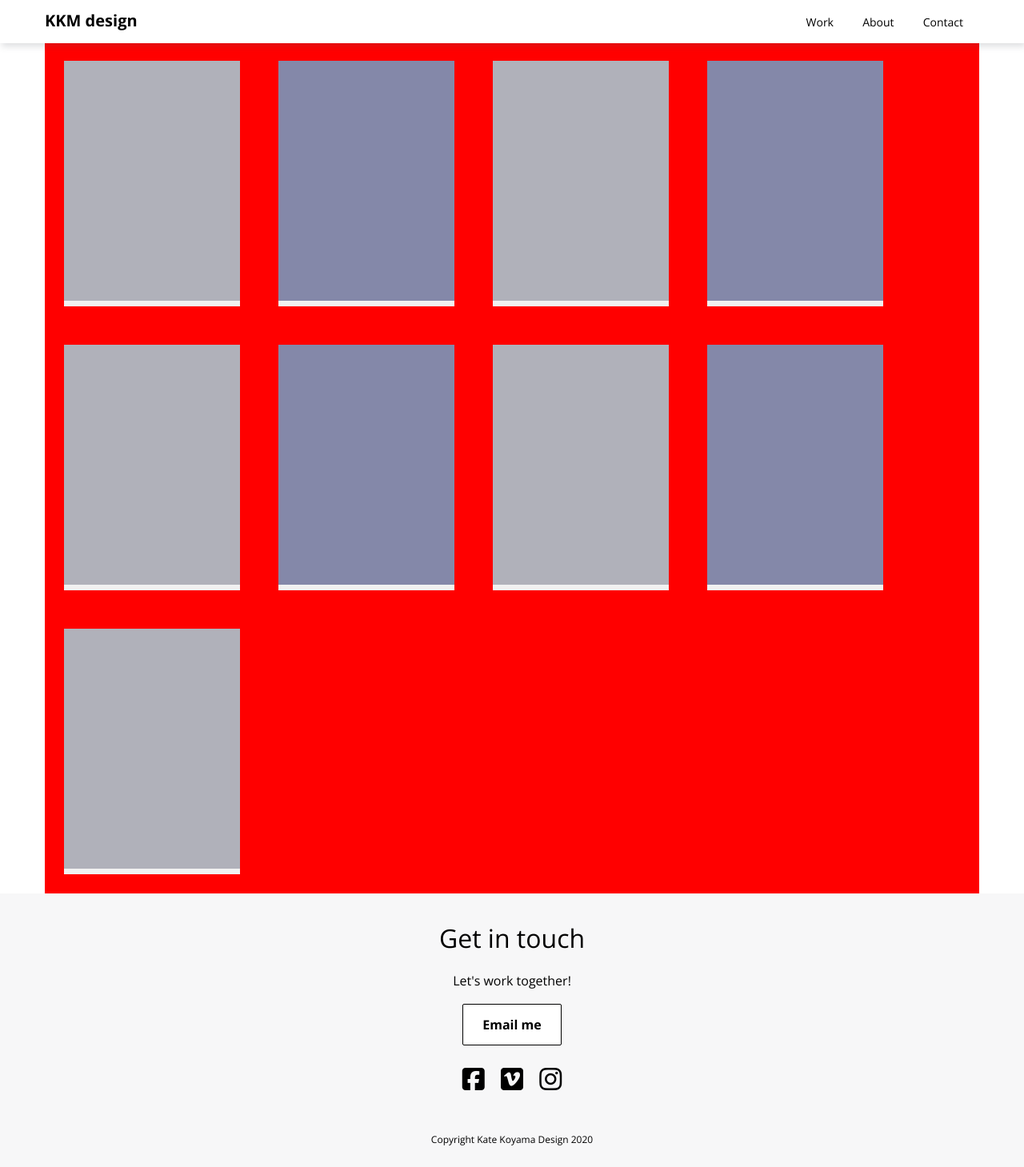
After one commit to katekoyama/portfolio-website, a PHP site: page /work.html in a window 1280 px wide. The commit adds this page. Shown: the whole page at 80% size. Run offline with PHP 8.4, Linux system fonts and the light colour scheme; some libraries are stand-ins or nearby versions.

Commit message:
Flex grid

```diff
--- a/css/style.css
+++ b/css/style.css
@@ -399,6 +399,25 @@ main {
   padding-top: 52px;
 }
 
+.flex-container {
+  display: flex;
+  flex-wrap: wrap;
+  background-color: red;
+}
+
+.flex-container > div {
+  background-color: #f1f1f1;
+  width: 220px;
+  height: auto;
+  margin: 24px;
+  text-align: center;
+}
+
+.img-container:hover{
+  opacity: 0.9;
+  background-color: #fa6019;
+}
+
 /* ==============================
 Medium devices (640px and larger)
 ================================= */
--- a/culturescape.html
+++ b/culturescape.html
@@ -50,7 +50,7 @@
         <a class="logo" href="index.html">KKM design</a>
         <nav>
           <ul>
-            <li><a href="index.html" class="active">Work</a></li>
+            <li><a href="work.html" class="active">Work</a></li>
             <li><a href="about2.html" class="active">About</a></li>
             <li><a href="#contact" onclick="menuToggle()">Contact</a></li>
             <li><a href="javascript:void(0);" class="icon" onclick="menuToggle()">
--- a/energiewende.html
+++ b/energiewende.html
@@ -51,7 +51,7 @@
         <a class="logo" href="index.html">KKM design</a>
         <nav>
           <ul>
-            <li><a href="index.html" class="active">Work</a></li>
+            <li><a href="work.html" class="active">Work</a></li>
             <li><a href="about2.html" class="active">About</a></li>
             <li><a href="#contact" onclick="menuToggle()">Contact</a></li>
             <li><a href="javascript:void(0);" class="icon" onclick="menuToggle()">
--- a/index.html
+++ b/index.html
@@ -50,7 +50,7 @@
         <a class="logo" href="index.html">KKM design</a>
         <nav>
           <ul>
-            <li><a href="index.html" class="active">Work</a></li>
+            <li><a href="work.html" class="active">Work</a></li>
             <li><a href="about2.html" class="active">About</a></li>
             <li><a href="#contact" onclick="menuToggle()">Contact</a></li>
             <li><a href="javascript:void(0);" class="icon" onclick="menuToggle()">
--- a/pronto-app.html
+++ b/pronto-app.html
@@ -50,7 +50,7 @@
         <a class="logo" href="index.html">KKM design</a>
         <nav>
           <ul>
-            <li><a href="index.html" class="active">Work</a></li>
+            <li><a href="work.html" class="active">Work</a></li>
             <li><a href="about2.html" class="active">About</a></li>
             <li><a href="#contact" onclick="menuToggle()">Contact</a></li>
             <li><a href="javascript:void(0);" class="icon" onclick="menuToggle()">
--- /dev/null
+++ b/work.html
@@ -0,0 +1,190 @@
+<!DOCTYPE html>
+<html lang="en" dir="ltr">
+
+<head>
+  <meta charset="utf-8">
+  <title>Creative designer · Graphics · Animation · UX</title>
+
+  <!-- FONT AWESOME KIT -->
+  <script src="https://kit.fontawesome.com/274424f66b.js" crossorigin="anonymous">
+    Set - Cookie: < cookie - name >= < cookie - value > ;
+    Secure
+    Set - Cookie: < cookie - name >= < cookie - value > ;
+    SameSite = Strict
+  </script>
+
+  <!-- FAV icon one way to do it
+    <link href="img/branding/favicon.png" rel="shortcut icon">
+    -->
+
+  <!-- FAV icon -->
+  <link rel="apple-touch-icon" sizes="180x180" href="favicon_package_v0/apple-touch-icon.png">
+  <link rel="icon" type="image/png" sizes="32x32" href="favicon_package_v0/favicon-32x32.png">
+  <link rel="icon" type="image/png" sizes="16x16" href="favicon_package_v0//favicon-16x16.png">
+  <link rel="manifest" href="favicon_package_v0/site.webmanifest">
+  <link rel="mask-icon" href="favicon_package_v0/safari-pinned-tab.svg" color="#5bbad5">
+  <meta name="msapplication-TileColor" content="#da532c">
+  <meta name="theme-color" content="#ffffff">
+
+  <!-- NORMALIZE LINK -->
+  <link rel="stylesheet" type="text/css" href="https://cdnjs.cloudflare.com/ajax/libs/normalize/8.0.1/normalize.min.css">
+
+  <!-- START STYLESHEET -->
+  <link rel="stylesheet" type="text/css" href="css/style.css">
+  <!-- END STYLESHEET -->
+
+  <!-- GOOGLE FONT -->
+  <link href="https://fonts.googleapis.com/css?family=Open+Sans:400,400i,700,700i&display=swap" rel="stylesheet">
+
+  <!-- VIEWPORT -->
+  <meta name="viewport" content="width=device-width, initial-scale=1">
+
+</head>
+
+<body id="homepage">
+  <!-- START HEADER SECTION -->
+  <header>
+    <div class="container">
+      <!-- mobile menu -->
+      <div class="navtoggle" id="myNavtoggle">
+        <a class="logo" href="index.html">KKM design</a>
+        <nav>
+          <ul>
+            <li><a href="work.html" class="active">Work</a></li>
+            <li><a href="about2.html" class="active">About</a></li>
+            <li><a href="#contact" onclick="menuToggle()">Contact</a></li>
+            <li><a href="javascript:void(0);" class="icon" onclick="menuToggle()">
+                <i class="fas fa-bars"></i></a></li>
+          </ul>
+        </nav>
+      </div>
+
+    </div>
+
+  </header>
+  <!-- END HEADER SECTION -->
+
+  <!-- START MAIN CONTENT SECTION -->
+  <main>
+  <!-- START DIV -->
+  <div>
+
+    <!-- START CONTAINER -->
+    <div class="container">
+
+      <div class="flex-container">
+
+        <!-- START PROJECTS -->
+        <div>
+          <picture>
+            <source srcset="img/test/test.png" media="(max-width:767px)">
+            <a class="img-container" href="#"><img src="img/test/test.png" alt="My Image"></a>
+          </picture>
+        </div>
+
+        <div>
+          <picture>
+            <source srcset="img/test/test-blue.png media="(max-width:767px)">
+            <a class="img-container" href="#"><img src="img/test/test-blue.png" alt="My Image"></a>
+          </picture>
+        </div>
+
+        <div>
+          <picture>
+            <source srcset="img/test/test.png" media="(max-width:767px)">
+            <a class="img-container" href="#"><img src="img/test/test.png" alt="My Image"></a>
+          </picture>
+        </div>
+
+        <div>
+          <picture>
+            <source srcset="img/test/test-blue.png media="(max-width:767px)">
+            <a class="img-container" href="#"><img src="img/test/test-blue.png" alt="My Image"></a>
+          </picture>
+        </div>
+
+        <div>
+          <picture>
+            <source srcset="img/test/test.png" media="(max-width:767px)">
+            <a class="img-container" href="#"><img src="img/test/test.png" alt="My Image"></a>
+          </picture>
+        </div>
+
+        <div>
+          <picture>
+            <source srcset="img/test/test-blue.png media="(max-width:767px)">
+            <a class="img-container" href="#"><img src="img/test/test-blue.png" alt="My Image"></a>
+          </picture>
+        </div>
+
+        <div>
+          <picture>
+            <source srcset="img/test/test.png" media="(max-width:767px)">
+            <a class="img-container" href="#"><img src="img/test/test.png" alt="My Image"></a>
+          </picture>
+        </div>
+
+        <div>
+          <picture>
+            <source srcset="img/test/test-blue.png media="(max-width:767px)">
+            <a class="img-container" href="#"><img src="img/test/test-blue.png" alt="My Image"></a>
+          </picture>
+        </div>
+
+        <div>
+          <picture>
+            <source srcset="img/test/test.png" media="(max-width:767px)">
+            <a class="img-container" href="#"><img src="img/test/test.png" alt="My Image"></a>
+          </picture>
+        </div>
+
+      </div>
+
+      <!-- END PROJECTS -->
+    </div>
+    <!-- END CONTAINER -->
+  </div>
+  <!-- END DIV -->
+  </main>
+
+  <!-- START OF FOOTER -->
+  <footer id="contact">
+    <div class="container">
+      <h2>Get in touch</h2>
+      <p>Let's work together!</p>
+
+      <!-- START BUTTON CONTAINER -->
+      <div>
+        <a href="mailto:test@email.com" class="button secondary">Email me</a>
+      </div>
+      <!-- END BUTTON CONTAINER -->
+
+      <!-- START SOCIAL MEDIA CONTAINER -->
+      <div class="footer">
+        <ul>
+          <li><a href="https://www.facebook.com" target="blank">
+              <i class="fab fa-facebook-square"></i></a></li>
+
+          <li><a href="https://www.vimeo.com" target="blank">
+              <i class="fab fa-vimeo-square"></i></a></li>
+
+          <li><a href="https://www.instagram.com" target="blank">
+              <i class="fab fa-instagram"></i></a></li>
+        </ul>
+      </div>
+      <!-- END SOCIAL MEDIA CONTAINER -->
+
+      <p class="copyright">Copyright Kate Koyama Design 2020</p>
+    </div>
+  </footer>
+  <!-- END OF FOOTER -->
+
+  <!-- JAVASCRIPT -->
+  <script src="https://code.jquery.com/jquery-3.4.1.min.js" integrity="sha256-CSXorXvZcTkaix6Yvo6HppcZGetbYMGWSFlBw8HfCJo=" crossorigin="anonymous"></script>
+  <script src="js/script.js"></script>
+
+
+</body>
+<!-- END OF BODY -->
+
+</html>
```
Also changed, not shown: img/test/test-blue.png (added), img/test/test.png (added).
